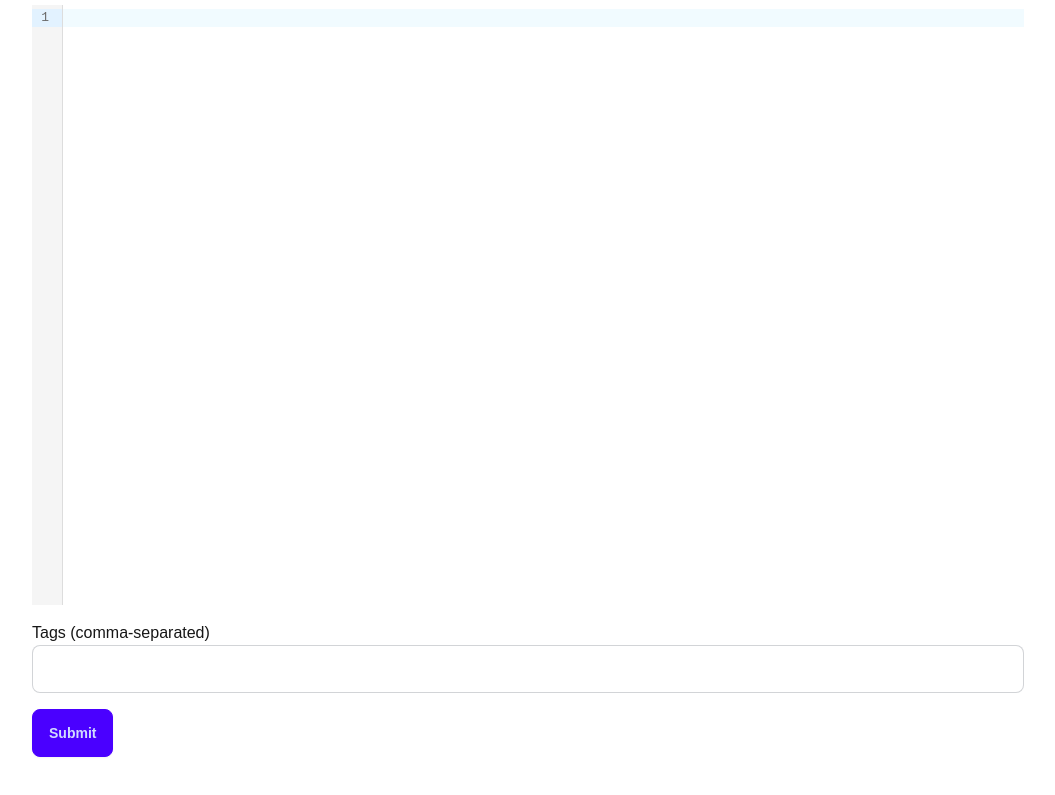
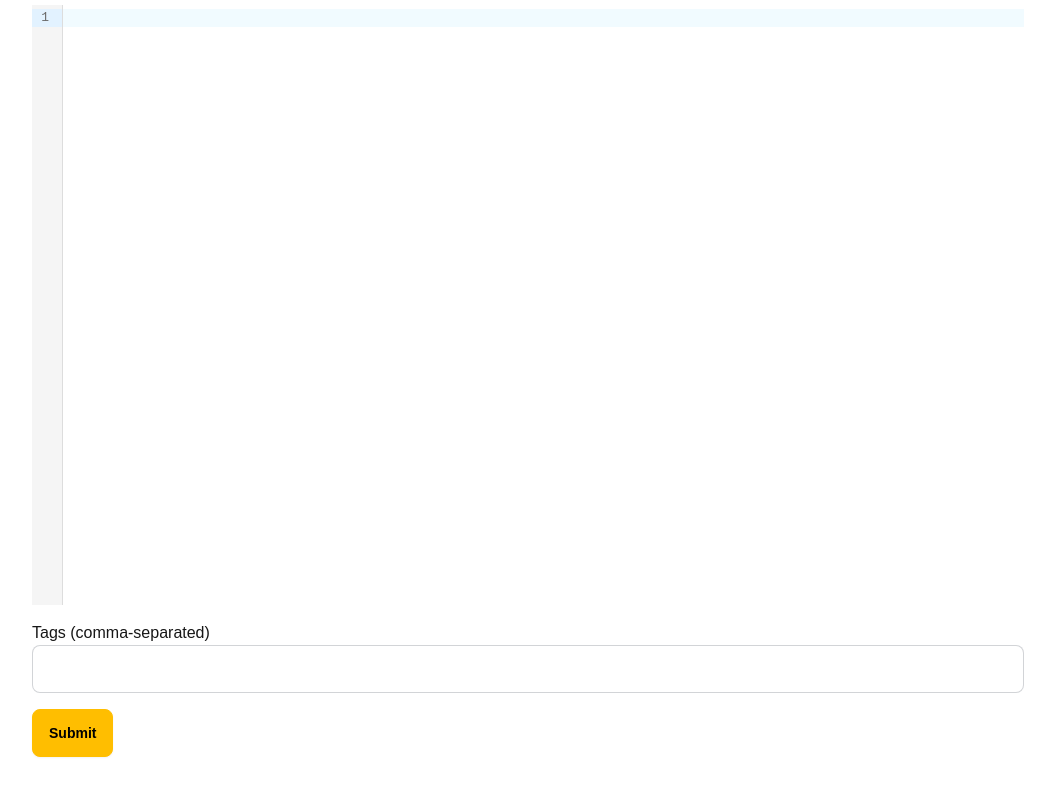
Before and after one commit to yahyacodes/snap-shelf, a Next.js app: page /create-snippet in a window 1280 px wide. Shown: the part 508-1303 px from the top of the page, without its empty margins (112-1167 px from the left). Built offline with nearby package versions, Linux system fonts and the light colour scheme; no server answers.

Commit message:
Add Google Authentication

```diff
--- a/app/create-snippet/page.jsx
+++ b/app/create-snippet/page.jsx
@@ -104,7 +104,7 @@
             />
           </div>
 
-        <button type="submit" className="btn btn-primary">
+          <button type="submit" className="btn btn-warning">
             Submit
           </button>
         </form>
```
Lines whose indentation alone changed are shown as unchanged.
